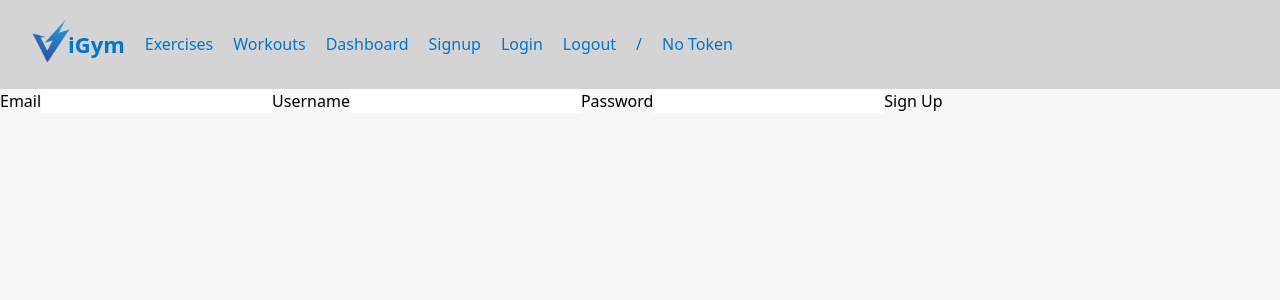
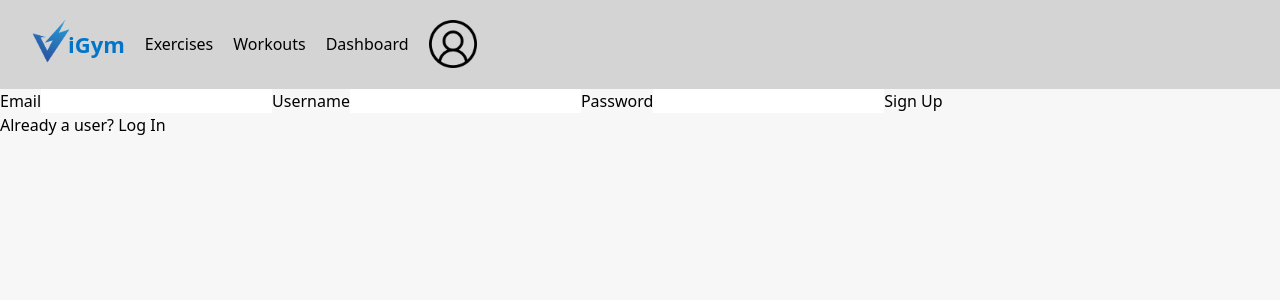
Before and after one commit to j4yyyeth/vigym-client, a React (Create React App) app: page /signup in a window 1280 px wide. Shown: the top 300 px of the page. Built offline with nearby package versions, Linux system fonts and the light colour scheme.

Commit message:
user / auth changes

```diff
--- a/src/App.css
+++ b/src/App.css
@@ -36,7 +36,6 @@ nav {
   flex-direction: row;
   align-items: center;
   gap: 20px;
-  color: #0075C9;
   background-color: rgb(212, 212, 212);
 }
 
@@ -52,6 +51,14 @@ nav {
   user-select:none
 }
 
+#user-img {
+  width: 3rem;
+}
+
+#user-img:hover {
+  filter: invert(34%) sepia(97%) saturate(3815%) hue-rotate(195deg);
+}
+
 .logo-txt {
   display: flex;
   flex-direction: row;
@@ -61,7 +68,8 @@ nav {
   -webkit-user-select:none;
   -moz-user-select:-moz-none;
   -ms-user-select:none;
-  user-select:none
+  user-select:none;
+  color: #0075C9;
 }
 
 .logo-txt a:nth-child(2) {
--- a/src/components/Navbar.tsx
+++ b/src/components/Navbar.tsx
@@ -2,6 +2,8 @@ import { Link } from "react-router-dom";
 import { useContext } from "react";
 import { LoadingContext } from "../context/loading.context";
 import { AuthContext } from "../context/auth.context";
+import logo from '../vigym.png';
+import userImg from '../user.png';
 
 const Navbar = () => {
 
@@ -16,20 +18,17 @@ const Navbar = () => {
   return (
     <nav>
       <div className='logo-txt'>
-        <Link to={'/'}><img id='logo-img' src={require('../vigym.png')} alt='logo' /></Link>
+        <Link to={'/'}><img id='logo-img' src={logo} alt='logo' /></Link>
         <Link to={'/'}>iGym</Link>
       </div>
       <Link to={'/exercises'}>Exercises</Link>
       <Link to={'/workouts'}>Workouts</Link>
       <Link to={'/dashboard'}>Dashboard</Link>
-      <Link to={'/signup'}>Signup</Link>
-      <Link to={'/login'}>Login</Link>
-      <button onClick={logout}>Logout</button>
-      /
+      <Link to={'/signup'}><img id='user-img' src={userImg} alt='Sign In' /></Link>
       {
         getToken()
-        ? <><h1>Token</h1></>
-        : <><h1>No Token</h1></>
+        ? <button onClick={logout}>Logout</button>
+        : <></>
       }
     </nav>
   )
--- a/src/pages/Signup.tsx
+++ b/src/pages/Signup.tsx
@@ -63,6 +63,7 @@ const Signup = () => {
                 <button type="submit">Sign Up</button>
                 <h4 className="err-msg">{message}</h4>
             </form>
+            <p>Already a user? <Link to="/login">Log In</Link></p>
         </div>
     )
 }
```
Also changed, not shown: src/user.png (added).
